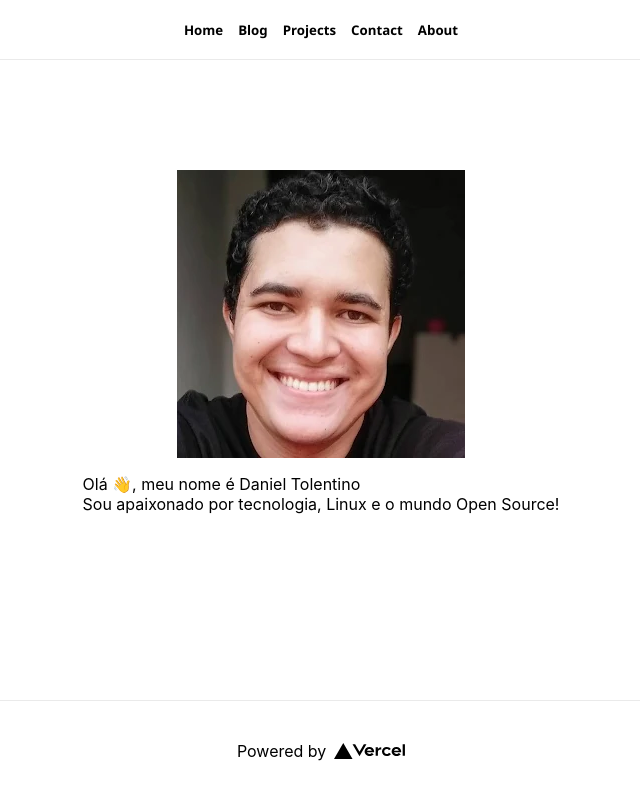
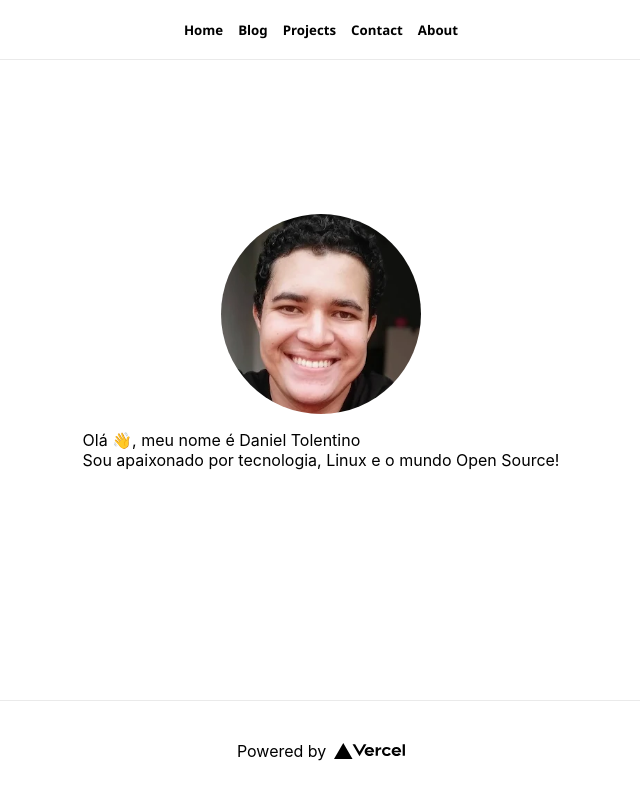
Before and after one commit to DanielTolentino/personal-page, a Next.js app: page / in a window 1280 px wide. Shown: the whole page, without its empty margins (319-959 px from the left). Built offline with nearby package versions, Linux system fonts and the light colour scheme.

Commit message:
Style profile picture

```diff
--- a/styles/Home.module.css
+++ b/styles/Home.module.css
@@ -89,3 +89,9 @@
     flex-direction: column;
   }
 }
+
+.pfp {
+  border-radius: 50%;
+  width: 200px;
+  height: 200px;
+}
```
